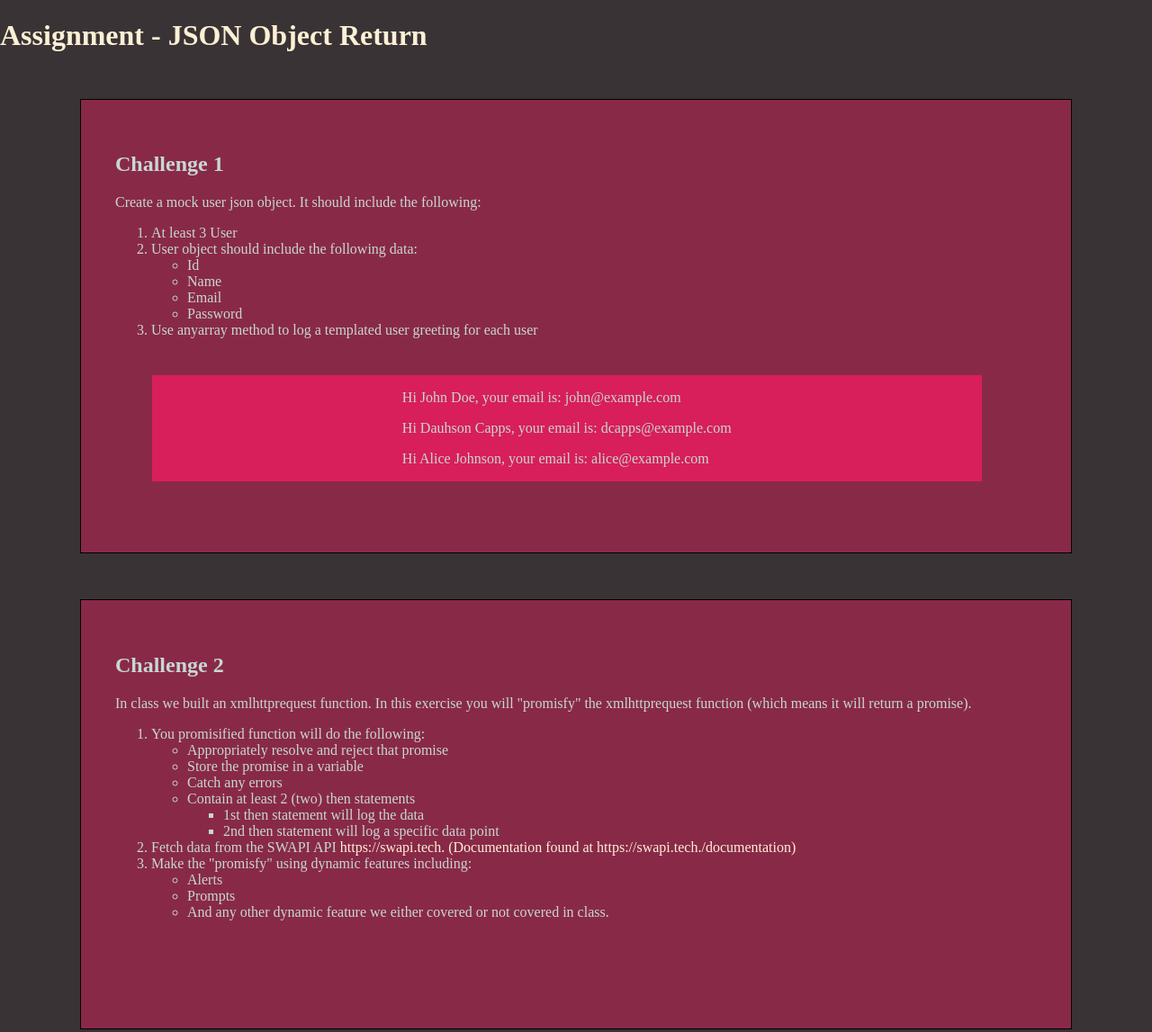
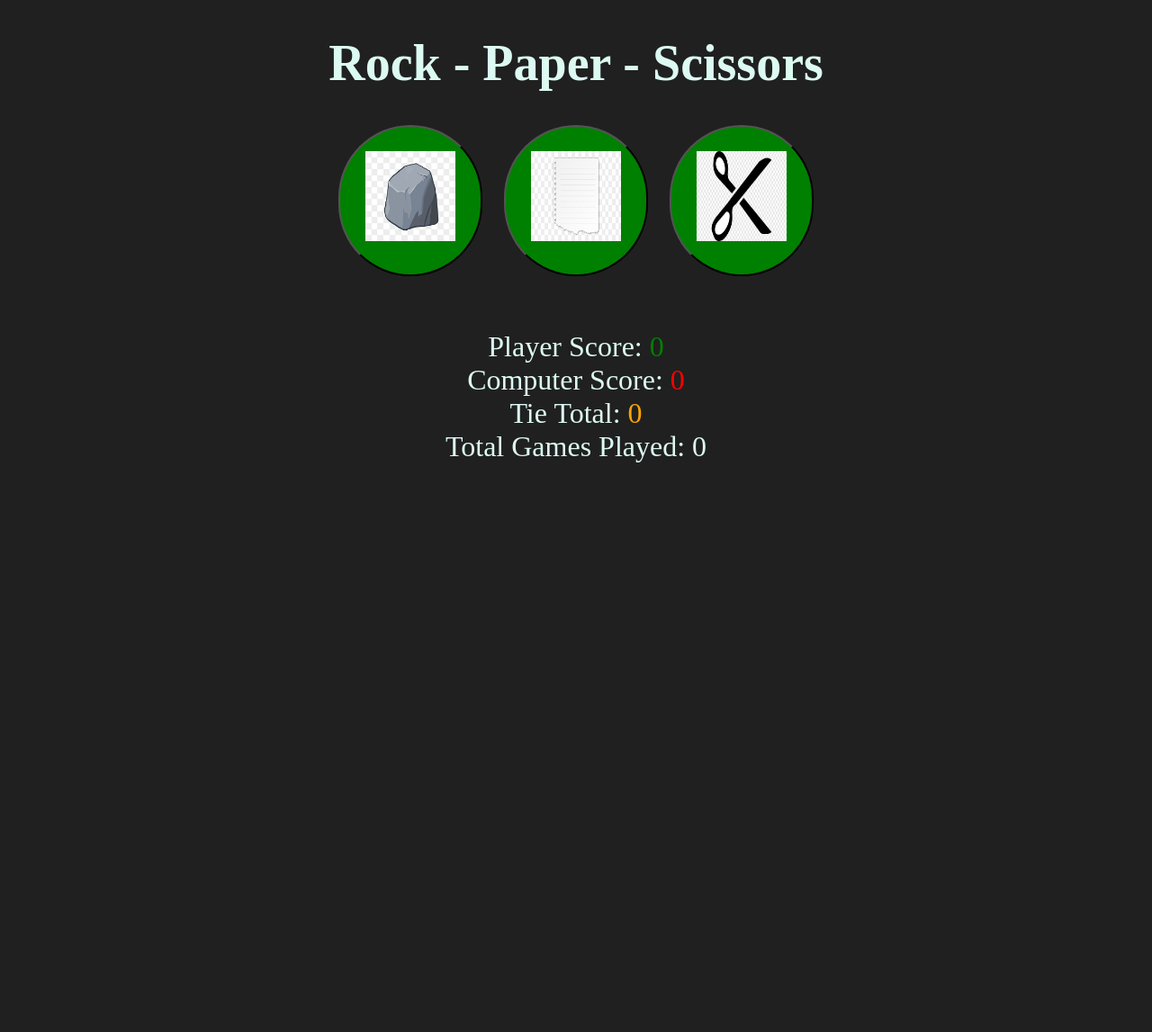
Before and after one commit to emohawk13/dp-frontend-js-submit, a plain HTML site: page index.html in a window 1280 px wide. Shown: the whole page at 90% size. After the commit the page ends 800 px from the top, so only its background shows below. Drawn offline with Linux system fonts and the light colour scheme; no server answers.

Commit message:
inital commit

```diff
--- a/index.html
+++ b/index.html
@@ -9,66 +9,27 @@
 </head>
 
 <body>
-    <div class="about">
-        <div class="info">
-            <h1>Assignment - JSON Object Return</h1>
-        </div>
+    <h1>Rock - Paper - Scissors</h1>
+    <div id="choices" class="choices">
+        <button onclick="rpsPlay('Rock')"><img src="/assets/rock.jpg" alt="rock" height="100px" width="100px"></button>
+        <button onclick="rpsPlay('Paper')"><img src="/assets/paper.png" alt="paper" height="100px"
+                width="100px"></button>
+        <button onclick="rpsPlay('Scissors')"><img src="/assets/scissors.png" alt="scissors" height="100px"
+                width="100px"></button>
     </div>
-    <div class="project-container">
-        <h2>Challenge 1</h2>
-        <div class="instructions">
-            <p>Create a mock user json object. It should include the following:</p>
-            <ol>
-                <li>At least 3 User</li>
-                <li>User object should include the following data:</li>
-                <ul>
-                    <li>Id</li>
-                    <li>Name</li>
-                    <li>Email</li>
-                    <li>Password</li>
-                </ul>
-                <li>Use anyarray method to log a templated user greeting for each user</li>
-            </ol>
-        </div>
-        <div class="challenge1">
-            <div id="usersContainer"></div>
-        </div>
+
+    <div class="displays">
+        <div id="playerDisplay"></div>
+        <div id="computerDisplay"></div>
+        <div id="resultsDisplay"></div>
     </div>
-    <div class="project-container">
-        <h2>Challenge 2</h2>
-        <div class="instructions">
-            <p>In class we built an xmlhttprequest function. In this exercise you will "promisfy" the xmlhttprequest
-                function (which means it will return a promise).</p>
-            <ol>
-                <li>You promisified function will do the following:</li>
-                <ul>
-                    <li>Appropriately resolve and reject that promise</li>
-                    <li>Store the promise in a variable</li>
-                    <li>Catch any errors</li>
-                    <li>Contain at least 2 (two) then statements</li>
-                    <ul>
-                        <li>1st then statement will log the data</li>
-                        <li>2nd then statement will log a specific data point</li>
-                    </ul>
-                </ul>
-                <li>Fetch data from the SWAPI API <a href="https://swapi.tech/" target="_blank"
-                        class="link">https://swapi.tech.
-                        (Documentation found
-                        at https://swapi.tech./documentation)</a></li>
-                <li>Make the "promisfy" using dynamic features including:</li>
-                <ul>
-                    <li>Alerts</li>
-                    <li>Prompts</li>
-                    <li>And any other dynamic feature we either covered or not covered in class.</li>
-                </ul>
-            </ol>
-        </div>
-        <div class="challenge2">
-            <div id="swapiContainer"></div>
-        </div>
-    </div>
-    <script src="scripts/chal-1.js"></script>
-    <script src="scripts/chal-2.js"></script>
+
+    <div class="score-display">Player Score:<span id="playerScoreDisplay"> 0</span></div>
+    <div class="score-display">Computer Score:<span id="computerScoreDisplay"> 0</span></div>
+    <div class="score-display">Tie Total:<span id="tieScoreDisplay"> 0</span></div>
+    <div class="score-display">Total Games Played:<span id="totalScoreDisplay"> 0</span></div>
+
+    <script src="scripts/common-scripts.js"></script>
 </body>
 
 </html>
--- a/scripts/chal-1.js
+++ /dev/null
@@ -1,36 +0,0 @@
-const users = [
-  {
-    id: 1,
-    name: "John Doe",
-    email: "john@example.com",
-    password: "password123",
-  },
-  {
-    id: 2,
-    name: "Dauhson Capps",
-    email: "dcapps@example.com",
-    password: "somePassword",
-  },
-  {
-    id: 3,
-    name: "Alice Johnson",
-    email: "alice@example.com",
-    password: "qwerty123",
-  },
-];
-
-function printUsers() {
-  const usersContainer = document.getElementById("usersContainer");
-  users.forEach((user) => {
-    const userElement = document.createElement("div");
-    userElement.classList.add("user");
-    userElement.innerHTML = `
-        <p class='ch-1-child'>Hi ${user.name}, your email is: ${user.email}</p>
-      `;
-    console.log(user);
-    console.log(`Hi ${user.name}, your email is ${user.email}`);
-    usersContainer.appendChild(userElement);
-  });
-}
-
-printUsers();
--- a/scripts/chal-2.js
+++ /dev/null
@@ -1,52 +0,0 @@
-const SWAPI_PEOPLE_URL = "https://swapi.dev/api/people/1/";
-const SWAPI_PLANETS_URL = "https://swapi.dev/api/planets/1/";
-
-// Function to perform a promisified XMLHttpRequest
-function promisifiedRequest(url) {
-  return new Promise((resolve, reject) => {
-    const xhr = new XMLHttpRequest();
-    xhr.open("GET", url);
-    xhr.onload = function () {
-      if (xhr.status >= 200 && xhr.status < 300) {
-        resolve(xhr.responseText);
-      } else {
-        reject({
-          status: xhr.status,
-          statusText: xhr.statusText,
-        });
-      }
-    };
-    xhr.onerror = function () {
-      reject({
-        status: xhr.status,
-        statusText: xhr.statusText,
-      });
-    };
-    xhr.send();
-  });
-}
-
-// Fetch data from the first URL
-promisifiedRequest(SWAPI_PEOPLE_URL)
-  .then((data) => {
-    console.log("Data fetched successfully from People:", data);
-    const parsedDataName = JSON.parse(data);
-    console.log("Name:", parsedDataName.name);
-
-    // Fetch data from the second URL after parsing first data
-    return promisifiedRequest(SWAPI_PLANETS_URL).then((data) => {
-      console.log("Data fetched successfully from Planets:", data);
-      const parsedDataPlanet = JSON.parse(data);
-      console.log("Planet Name:", parsedDataPlanet.name);
-
-      const userElement = document.getElementById("swapiContainer");
-      userElement.innerHTML = `
-          <p>Name: ${parsedDataName.name}</p>
-          <p>Planet Name: ${parsedDataPlanet.name}</p>
-        `;
-    });
-  })
-  .catch((error) => {
-    console.error("Error fetching data:", error);
-    alert(`Error fetching data from SWAPI.`);
-  });
--- /dev/null
+++ b/scripts/common-scripts.js
@@ -0,0 +1,62 @@
+const choices = ["Rock", "Paper", "Scissors"];
+const playerDisplay = document.getElementById("playerDisplay");
+const computerDisplay = document.getElementById("computerDisplay");
+const resultsDisplay = document.getElementById("resultsDisplay");
+const playerScoreDisplay = document.getElementById("playerScoreDisplay");
+const computerScoreDisplay = document.getElementById("computerScoreDisplay");
+const tieScoreDisplay = document.getElementById("tieScoreDisplay");
+const totalScoreDisplay = document.getElementById("totalScoreDisplay");
+
+let playerScore = 0;
+let computerScore = 0;
+let tieScore = 0;
+let totalGamesPlayed = 0;
+
+function rpsPlay(playerChoice) {
+  const computerChoice = choices[Math.floor(Math.random() * 3)];
+  let result = "";
+
+  if (playerChoice === computerChoice) {
+    result = "Its a tie!";
+  } else {
+    switch (playerChoice) {
+      case "Rock":
+        result = computerChoice === "Scissors" ? "You Win!" : "You Lose :(";
+        break;
+      case "Paper":
+        result = computerChoice === "Rock" ? "You Win!" : "You Lose :(";
+        break;
+      case "Scissors":
+        result = computerChoice === "Paper" ? "You Win!" : "You Lose :(";
+        break;
+    }
+  }
+
+  playerDisplay.textContent = `Player: ${playerChoice}`;
+  computerDisplay.textContent = `Computer: ${computerChoice}`;
+  resultsDisplay.textContent = `Result: ${result}`;
+  totalGamesPlayed++;
+  totalScoreDisplay.textContent = totalGamesPlayed;
+  resultsDisplay.classList.remove(
+    "result-win-color",
+    "result-tie-color",
+    "result-lose-color"
+  );
+  switch (result) {
+    case "You Win!":
+      resultsDisplay.classList.add("result-win-color");
+      playerScore++;
+      playerScoreDisplay.textContent = playerScore;
+      break;
+    case "Its a tie!":
+      resultsDisplay.classList.add("result-tie-color");
+      tieScore++;
+      tieScoreDisplay.textContent = tieScore;
+      break;
+    case "You Lose :(":
+      resultsDisplay.classList.add("result-lose-color");
+      computerScore++;
+      computerScoreDisplay.textContent = computerScore;
+      break;
+  }
+}
--- a/styles/colors.scss
+++ b/styles/colors.scss
@@ -1,9 +1,10 @@
-$background-color: #3a3335;
+$background-color: #202020;
 
-$project-container-background: #892948;
+$text-color-1: #dcfaf1;
 
-$container-background-color-1: #d81e5b;
-$container-background-color-2: #f0544f;
+$button-color: green;
+$button-hover: rgb(4, 255, 4);
 
-$text-color-1: #c6d8d3;
-$text-color-2: #fdf0d5;
+$result-win-color: green;
+$result-tie-color: orange;
+$result-lose-color: red;
--- a/styles/common-styles.scss
+++ b/styles/common-styles.scss
@@ -4,45 +4,58 @@ body {
   padding: 0;
   margin: 0;
   background-color: $background-color;
+  display: flex;
+  flex-direction: column;
+  align-items: center;
+  color: $text-color-1;
 }
 
-.about {
-  .info {
-    h1 {
-      color: $text-color-2;
+h1 {
+  font-size: 3.5rem;
+}
+
+.choices {
+  margin-bottom: 30px;
+  button {
+    color: $text-color-1;
+    padding: 5%;
+    font-size: 2.5rem;
+    margin: 0 10px;
+    min-width: 160px;
+    border-radius: 250px;
+    background-color: $button-color;
+    cursor: pointer;
+    transition: background-color 0.5 ease;
+    &:hover {
+      background-color: $button-hover;
     }
   }
 }
 
-.project-container {
-  background-color: $project-container-background;
-  color: $text-color-1;
-  margin: 4% auto;
-  padding: 3%;
-  border: 1px solid black;
-  width: 80%;
-
-  .challenge1 {
-    background-color: $container-background-color-1;
-    display: flex;
-    justify-content: center;
-    align-items: center;
-    flex-direction: column;
-    margin: 4%;
-    width: 90%;
-  }
-
-  .challenge2 {
-    background-color: $container-background-color-2;
-    display: flex;
-    justify-content: center;
-    align-items: center;
-    flex-direction: column;
-    margin: 4%;
-    width: 90%;
-  }
-  .link {
-    color: $text-color-2;
-    text-decoration: none;
+.displays {
+  font-size: 1.5rem;
+  width: 50%;
+  #resultsDisplay {
+    font-size: 3rem;
+    margin: 30px 0;
   }
 }
+
+.score-display {
+  font-size: 2rem;
+}
+
+.result-win-color,
+#playerScoreDisplay {
+  color: $result-win-color;
+}
+
+.result-tie-color,
+#tieScoreDisplay {
+  color: $result-tie-color;
+}
+
+.result-lose-color,
+#computerScoreDisplay {
+  color: $result-lose-color;
+}
```
Also changed, not shown: Readme.md, assets/paper.png (added), assets/rock.jpg (added), assets/scissors.png (added), styles/common-styles.css.
